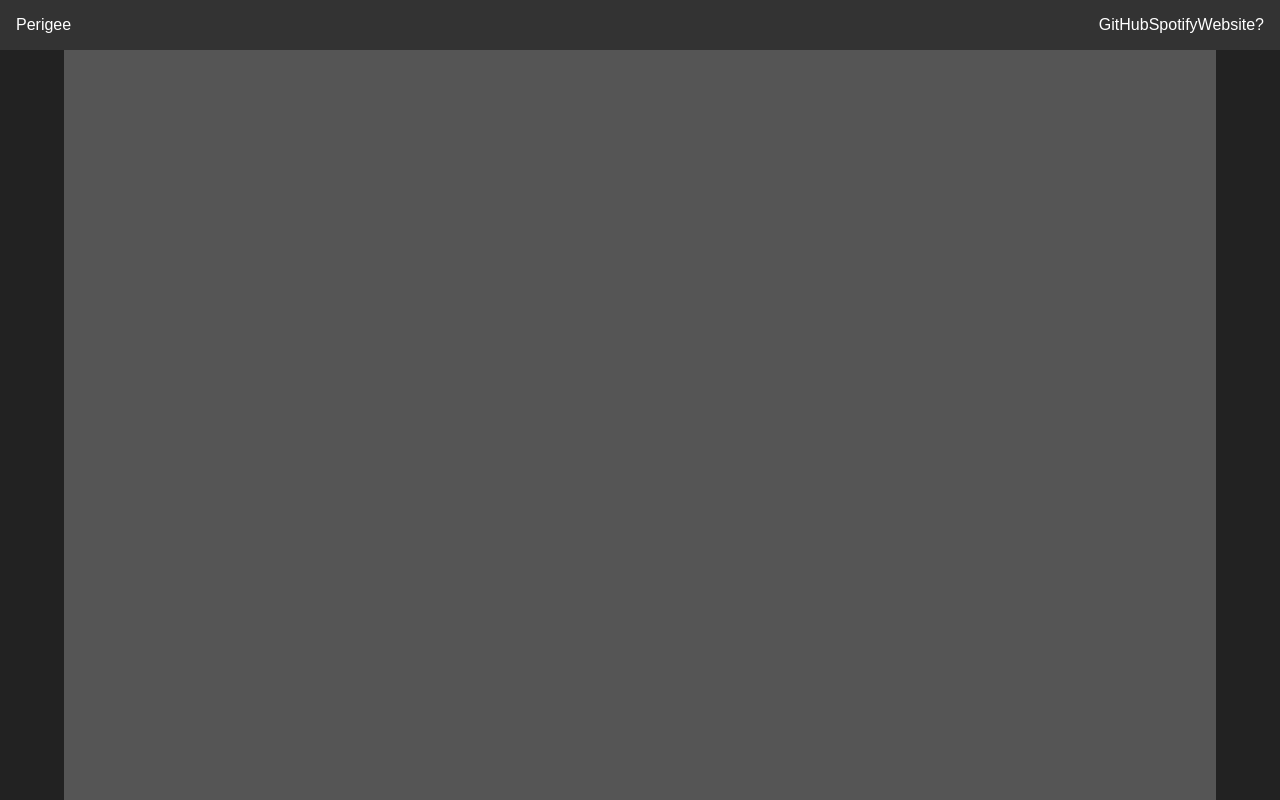
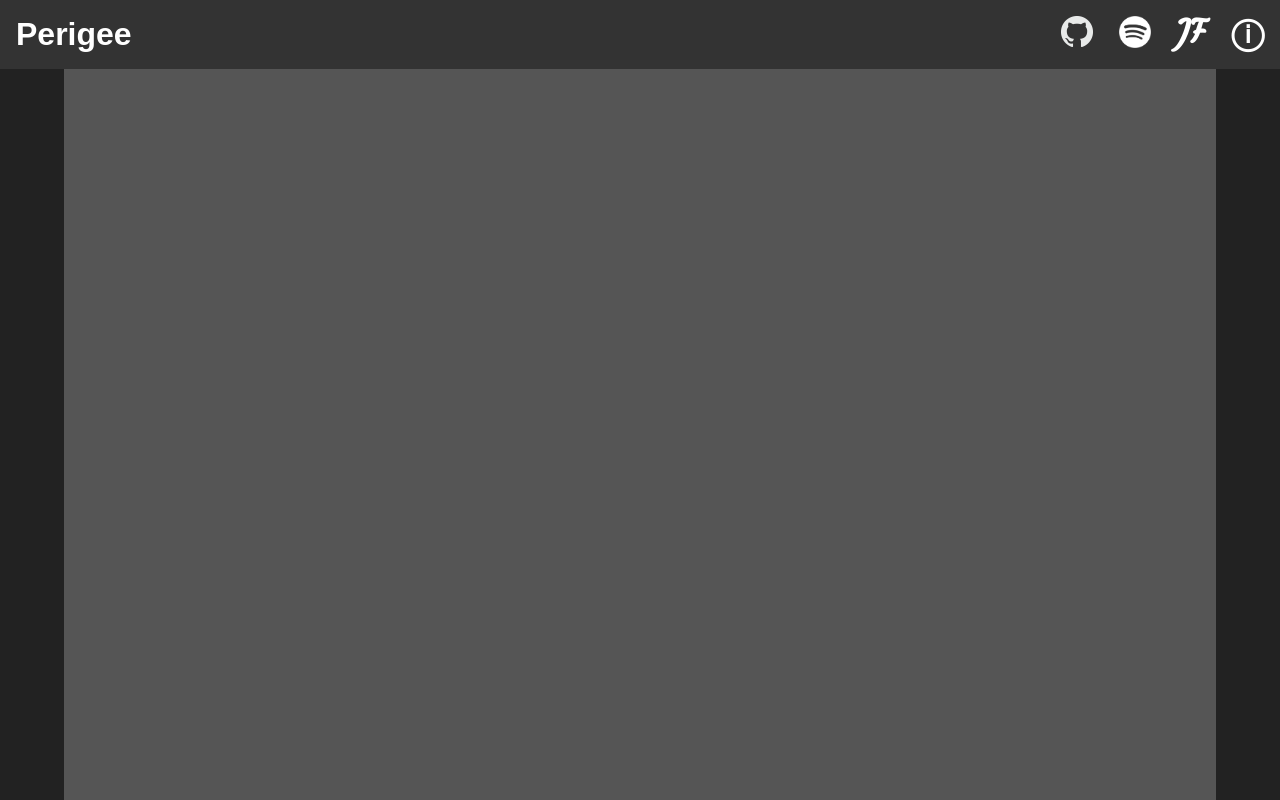
Before and after one commit to jacobjfoley/perigee, a React app: page / in a window 1280 px wide. Built offline with nearby package versions, Linux system fonts and the light colour scheme.

Commit message:
Create functional header

```diff
--- a/src/components/Header/index.tsx
+++ b/src/components/Header/index.tsx
@@ -5,43 +5,52 @@ const Container = styled.header`
   padding: 1rem;
   background-color: #333;
   display: flex;
+
+  a + a {
+    margin-left: 1.6rem;
+  }
 `;
 
 const Title = styled.div`
   flex: 1 1;
+  font: bold 2rem sans-serif;
 `;
 
-const GitHub = styled.a``;
+const GitHubIcon = styled.img`
+  width: 2rem;
+  filter: invert();
+`;
 
-const GitHubIcon = styled.img``;
+const SpotifyIcon = styled.img`
+  width: 2rem;
+`;
 
-const Spotify = styled.a``;
+const Website = styled.a`
+  color: #fff;
+  font: bold 2rem "Courgette";
+  line-height: 2rem;
+  text-decoration: none;
+  cursor: pointer;
+`;
 
-const SpotifyIcon = styled.img``;
-
-const Website = styled.a``;
-
-const WebsiteIcon = styled.img``;
-
-const About = styled.div``;
+const About = styled.a`
+  font: bold 2rem "Courgette";
+  line-height: 2rem;
+  cursor: pointer;
+`;
 
 const Header = () => {
   return (
     <Container>
       <Title>Perigee</Title>
-      <GitHub>
-        <GitHubIcon />
-        GitHub
-      </GitHub>
-      <Spotify>
-        <SpotifyIcon />
-        Spotify
-      </Spotify>
-      <Website>
-        <WebsiteIcon />
-        Website
-      </Website>
-      <About>?</About>
+      <a href="https://github.com/jacobjfoley/perigee">
+        <GitHubIcon src="/img/github.png" />
+      </a>
+      <a href="https://open.spotify.com/">
+        <SpotifyIcon src="/img/spotify.png" />
+      </a>
+      <Website href="https://www.jacobjfoley.com/">JF</Website>
+      <About>ⓘ</About>
     </Container>
   );
 };
--- a/src/index.html
+++ b/src/index.html
@@ -27,6 +27,10 @@
 
     <link href="/favicon.ico" rel="favicon" />
     <link href="styles.css" type="text/css" rel="stylesheet" />
+    <link
+      href="https://fonts.googleapis.com/css?family=Courgette"
+      rel="stylesheet"
+    />
   </head>
   <body>
     <main id="app"></main>
```
Also changed, not shown: static/img/github.png (added), static/img/spotify.png (added).
